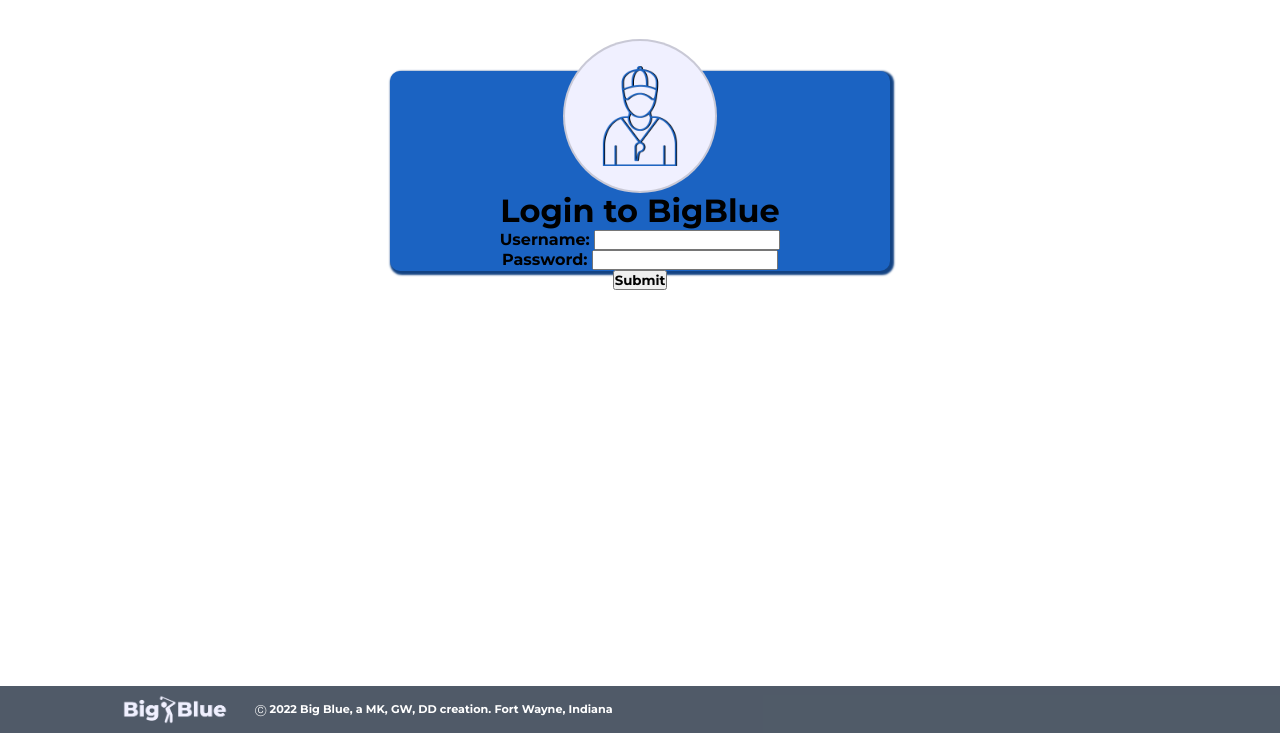
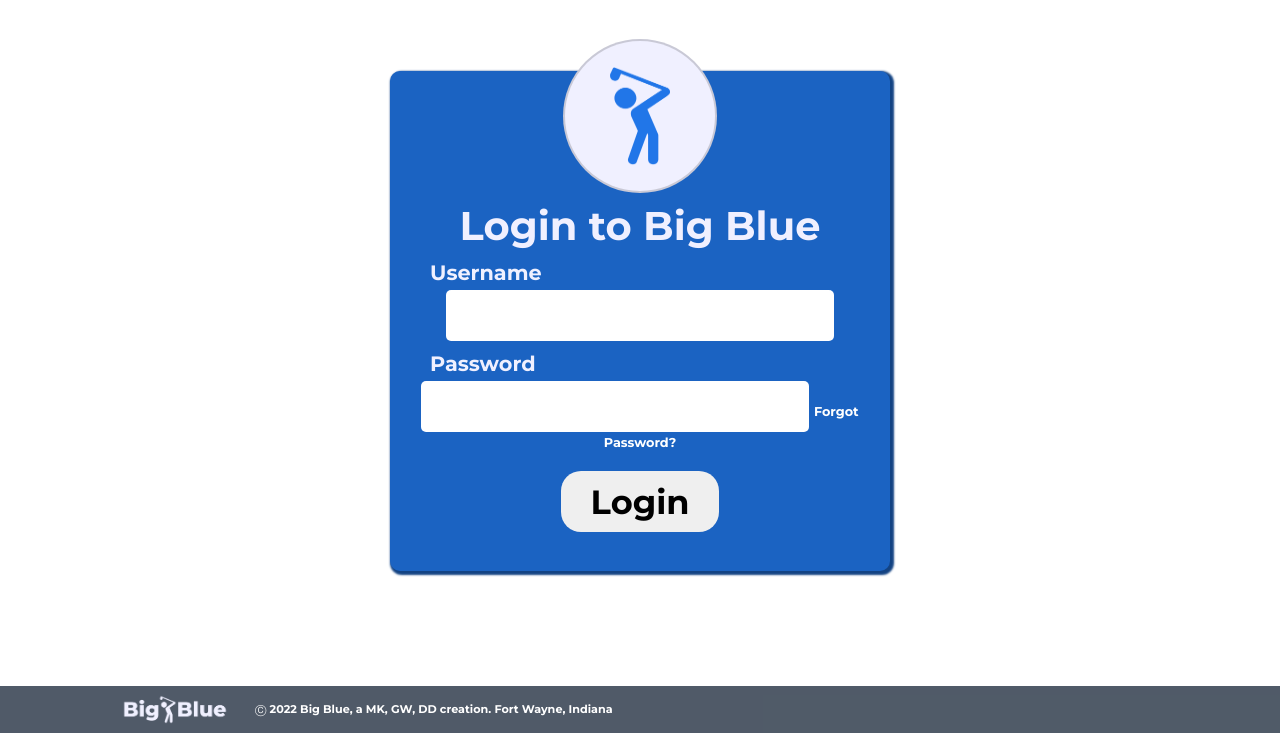
Before and after one commit to maxklema/Big-Blue, a Flask app: page /login in a window 1280 px wide. Shown: the part 68-801 px from the top of the page. Run offline with Flask 2, Linux system fonts and the light colour scheme.

Commit message:
login page stuff

```diff
--- a/static/styles/stylelogin.css
+++ b/static/styles/stylelogin.css
@@ -140,12 +140,13 @@ footer  {
 
 .form {
     width: 500px;
-    height: 200px;
+    height: 500px;
     background:#1B63C2;
     border-radius: 10px;
     box-shadow: 2px 2px 2px 2px #134383;
     padding: 20px 20px;
     text-align: center;
+    color: #F0F0FF;
 
 
 }
@@ -161,9 +162,87 @@ footer  {
 
 }
 
+.username {
+    text-align: center;
+    margin-top: 10px;
+}
+
+.password {
+    text-align: center;
+    margin-top: 10px;
+}
+
+.password h3 {
+    font-size: 1.3em;
+    text-align: left;
+    padding: 0 20px;
+}
+
+.username h3 {
+    font-size: 1.3em;
+    text-align: left;
+    padding: 0 20px;
+}
+
+.password input {
+    padding: 10px 20px;
+    border-radius: 5px;
+    border: none;
+    margin-top: 5px;
+    font-size: 1.6em;
+}
+
+.username input {
+    padding: 10px 20px;
+    border-radius: 5px;
+    border: none;
+    margin-top: 5px;
+    font-size: 1.6em;
+}
+
+.username input:focus {
+    outline: none;
+}
+
+.password input:focus {
+    outline: none;
+}
+
+#submit {
+    padding: 10px 30px;
+    border-radius: 20px;
+    border: none;
+    margin-top: 20px;
+    font-size: 2.1em;
+}
+
+#error {
+    font-size: 1.3em;
+    text-align: left;
+    padding: 0 20px;
+    color: rgb(216, 235, 109);
+}
+
+#forgotpassword{
+    text-decoration: none;
+    color: white;
+    font-size: 0.8em;
+    text-align: left;
+    padding: 10px -40px;
+}
+#submit:hover {
+    background-color: #cfcfdb;
+    cursor: pointer;
+}
+
+form h1 {
+    font-size: 2.5em;
+    margin-top: 10px;
+}
+
 #addgraphic img {
     height: 100px;
-    width: 100px;
+    width: 60px;
     transform: translate(0px, 25px);
 
 }
--- a/templates/login.html
+++ b/templates/login.html
@@ -13,13 +13,25 @@
                     <div class="form-container">
                         <form action="#" method="post" class="form">
                             <div id="addgraphic">
-                                <img src="{{ url_for('static', filename='logo graphics/whistle.png') }}">
+                                <img src="{{ url_for('static', filename='logo graphics/golfer.png') }}">
                             </div>
-                            <h1>Login to BigBlue</h1>
-                            Username: <input type="text" name="username"><br>
-                            Password: <input type="password" name="password"><br>
-                            <input type="submit">
+                            <h1>Login to Big Blue</h1>
+                            <div class="username">
+                                {% if message %}
+                                    <h3 id="error">{{message}}</h3>
+                                {% else %}
+                                    <h3>Username</h3>
+                                {% endif %}
+                                <input type="text" name="username">
+                            </div>
+                            <div class="password">
+                                <h3>Password</h3>
+                                <input type="password" name="password">
+                                <a id="forgotpassword" href="#">Forgot Password?</a>
+                            </div>
+                            <input type="submit" value="Login" id="submit">
                         </form>
+
 
 
                     </div>
```
Also changed, not shown: static/logo graphics/golfer.png (added).
